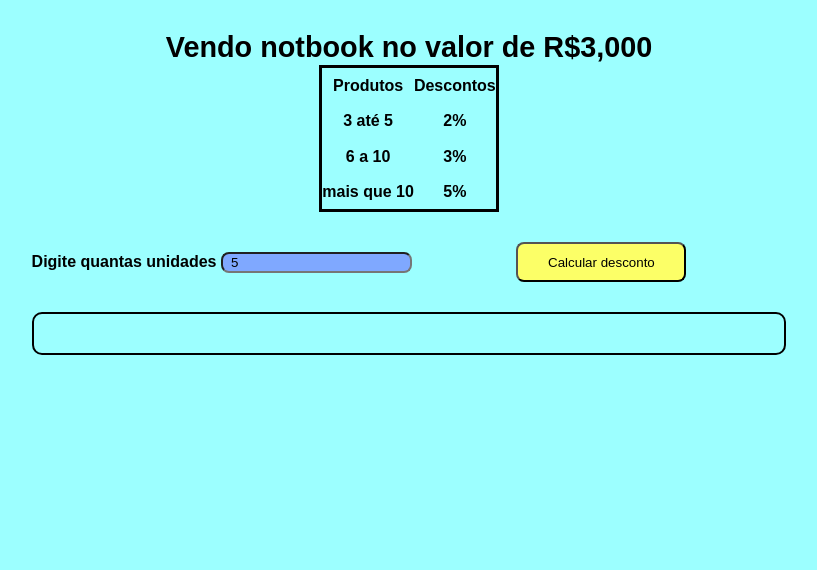
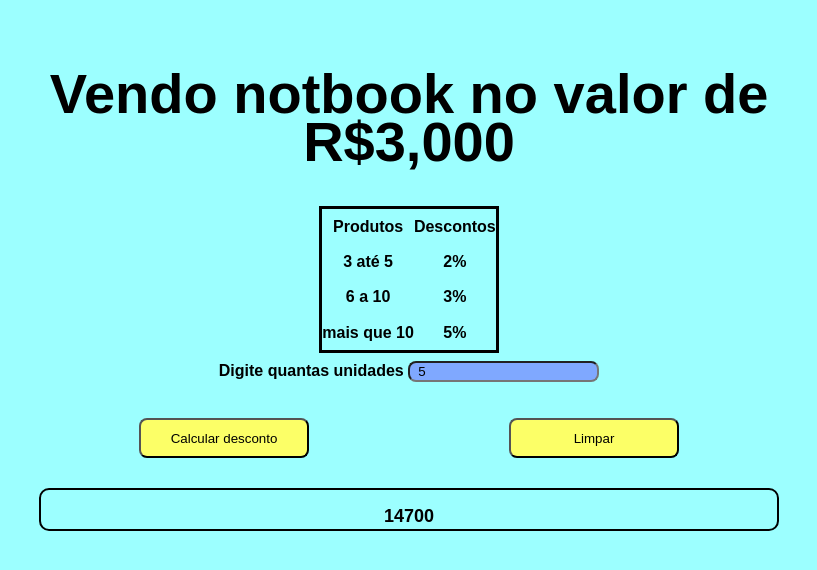
Before and after one commit to estrela801/Logica-programacao-js, a plain HTML site: page HTML/Ex6.html in a window 1280 px wide. Both pictures are taken after typing "5" into the empty fields and a click on the button "Calcular desconto". Shown: the whole page, without its empty margins (231-1048 px from the left). Drawn offline with Linux system fonts and the light colour scheme; a web font is replaced by a local one.

Commit message:
feat: procurando erros e  melhorando a lógica do script

```diff
--- a/HTML/Ex6.html
+++ b/HTML/Ex6.html
@@ -13,7 +13,7 @@
     <link rel="stylesheet" href="../Styles/styles.css" />
   </head>
   <body>
-    <p>Vendo notbook no valor de R$3,000</p>
+    <h1>Vendo notbook no valor de R$3,000</h1>
     <table>
       <tr>
         <td>Produtos</td>
@@ -33,50 +33,79 @@
       </tr>
     </table>
     <form action="">
-      <label for="produtos">Digite quantas unidades</label>
+      <label for="sla">Digite quantas unidades</label>
       <input
         type="number"
-        id="produtos"
+        id="sla"
         min="0"
         step="1"
         placeholder="Digite quantos unidades"
       />
+<div class="container-butao">
 
-      <button type="button" id="desconto">Calcular desconto</button>
+        <button type="button" id="desconto">Calcular desconto</button>
+        <button id="limpa" type="button">Limpar</button>
+</div>
+
       <p id="resultado"></p>
     </form>
   </body>
   <script>
 
 
-    let produtos = document.querySelector('#produtos').value;
-         document.querySelector('#desconto').addEventListener('click', (produtos) => {
-          let msg
-          let sla = {}
+
+         document.querySelector('#desconto').addEventListener('click', function  () {
+
+  // document.querySelector('#resultado').innerHTML = 'rodrigo'
 
 
-          let valor = produtos * 3000
+          const quantidade = parseFloat(document.querySelector('#sla').value);
+          const valor = quantidade * 3000
+          let msg
 
 
-           if (produtos >= 3 && produtos <= 5) {
+      if(!isNaN(quantidade)){
 
-               msg = valor * 0.02
 
-           } else if(produtos >= 10 || produtos === 6){
-            msg = valor * 0.03
-           } else if(produtos > 10){
-            msg = valor * 0.05
+           if (quantidade >= 3 && quantidade <= 5) {
+               msg = valor - (valor * 0.02)
+           } else if(quantidade <= 10 && quantidade >= 6){
+               msg = valor - (valor * 0.03)
+           } else if(quantidade > 10){
+               msg = valor -  (valor * 0.05)
            } else{
-            msg = valor
+              msg = valor
            }
-              return msg
+             const valorComDesconto = msg
+              document.querySelector('#resultado').innerHTML = msg
+
+ }  else{
+
+  document.querySelector('#resultado').innerHTML = 'Por favor, digite um número!'
+ }
+
+  })
 
 
 
-              document.querySelector('#resultado').innerHTML = msg
-         })
 
-console.log(msg);
+
+
+
+
+
+
+
+
+
+
+
+
+
+    document.querySelector('#limpa').addEventListener('click', () => {
+      document.querySelector('#resultado').innerHTML = ''
+    })
+
 
   </script>
 </html>
```
